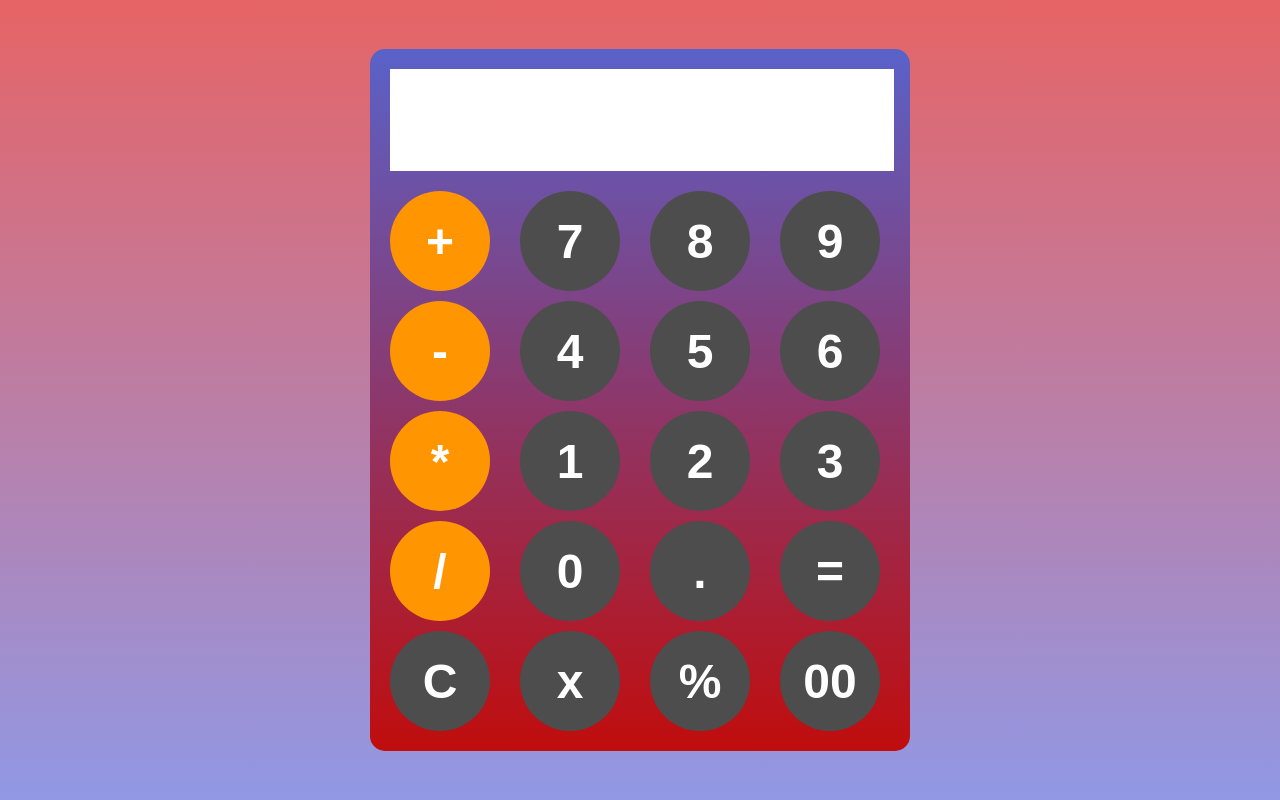
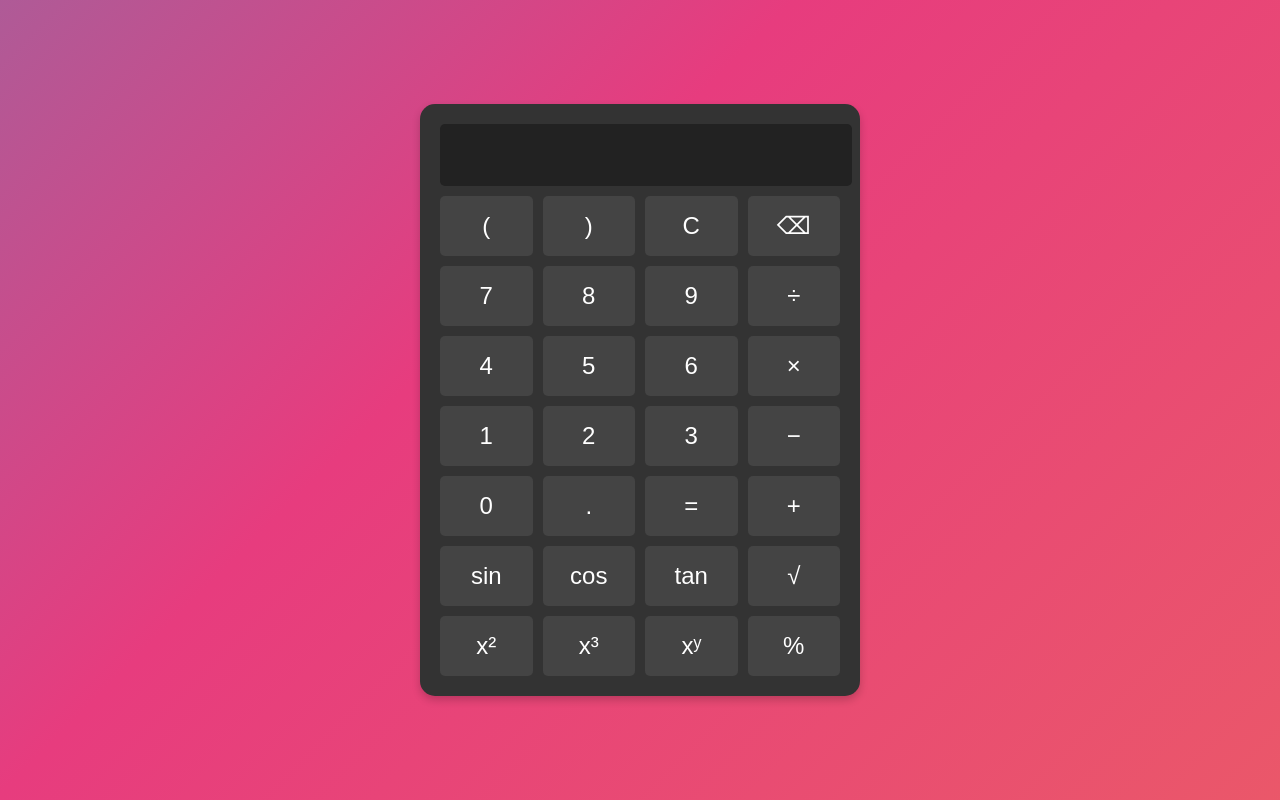
Before and after one commit to limsopheak16/Calculator, a plain HTML site: page index.html in a window 1280 px wide. Drawn offline with Linux system fonts and the light colour scheme.

Commit message:
last update

```diff
--- a/index.html
+++ b/index.html
@@ -8,30 +8,43 @@
     <link rel="stylesheet" href="https://cdnjs.cloudflare.com/ajax/libs/font-awesome/6.7.2/css/all.min.css">
 </head>
 <body>
-    <div class="container" id="calcuator">
+    <div class="container" id="calculator">
         <input class="input-box" id="display" readonly>
+        <div id="keys">
+            <button onclick="appendToDisplay('(')">(</button>
+            <button onclick="appendToDisplay(')')">)</button>
+            <button onclick="clearDisplay()">C</button>
+            <button onclick="deleteOneByOne()">⌫</button>
 
-        <div id="keys">
-            <button onclick="appendTodisplay('+')" class="operator-btn" style="background-color: rgb(255, 149, 0);">+</button>
-            <button onclick="appendTodisplay('7')">7</button>
-            <button onclick="appendTodisplay('8')">8</button>
-            <button onclick="appendTodisplay('9')">9</button>
-            <button onclick="appendTodisplay('-') " class="operator-btn" style="background-color: rgb(255, 149, 0);">-</button>
-            <button onclick="appendTodisplay('4')">4</button>
-            <button onclick="appendTodisplay('5')">5</button>
-            <button onclick="appendTodisplay('6')">6</button>
-            <button onclick="appendTodisplay('*')" class="operator-btn" style="background-color: rgb(255, 149, 0);">*</button>
-            <button onclick="appendTodisplay('1')">1</button>
-            <button onclick="appendTodisplay('2')">2</button>
-            <button onclick="appendTodisplay('3')">3</button>
-            <button onclick="appendTodisplay('/')" class ="operator-btn" style="background-color: rgb(255, 149, 0);">/</button>
-            <button onclick="appendTodisplay('0')">0</button>
-            <button onclick="appendTodisplay('.')">.</button>
-            <button onclick="calsulate()">=</button>
-            <button onclick="clearDisplay()" class="operator-btn">C</button>
-            <button onclick="deleteOnebyone()">x</button>
-            <button onclick="Solve(100)">%</button>
-            <button onclick="appendTodisplay('00')">00</button>
+            <button onclick="appendToDisplay('7')">7</button>
+            <button onclick="appendToDisplay('8')">8</button>
+            <button onclick="appendToDisplay('9')">9</button>
+            <button onclick="appendToDisplay('/')">÷</button>
+
+            <button onclick="appendToDisplay('4')">4</button>
+            <button onclick="appendToDisplay('5')">5</button>
+            <button onclick="appendToDisplay('6')">6</button>
+            <button onclick="appendToDisplay('*')">×</button>
+
+            <button onclick="appendToDisplay('1')">1</button>
+            <button onclick="appendToDisplay('2')">2</button>
+            <button onclick="appendToDisplay('3')">3</button>
+            <button onclick="appendToDisplay('-')">−</button>
+
+            <button onclick="appendToDisplay('0')">0</button>
+            <button onclick="appendToDisplay('.')">.</button>
+            <button onclick="calculate()">=</button>
+            <button onclick="appendToDisplay('+')">+</button>
+
+            <button onclick="calculateSin()">sin</button>
+            <button onclick="calculateCos()">cos</button>
+            <button onclick="calculateTan()">tan</button>
+            <button onclick="calculateSqrt()">√</button>
+
+            <button onclick="calculateSquare()">x²</button>
+            <button onclick="calculateCube()">x³</button>
+            <button onclick="calculatePower()">xʸ</button>
+            <button onclick="calculatePercentage()">%</button>
         </div>
     </div>
     <script src="index.js"></script>
--- a/index.js
+++ b/index.js
@@ -1,6 +1,6 @@
 const display = document.getElementById("display");
 
-function appendTodisplay(input) {
+function appendToDisplay(input) {
   display.value += input;
 }
 
@@ -8,18 +8,48 @@ function clearDisplay() {
   display.value = "";
 }
 
-function calsulate() {
+function deleteOneByOne() {
+  display.value = display.value.slice(0, -1);
+}
+
+function calculate() {
   try {
     display.value = eval(display.value);
   } catch (error) {
     display.value = "Error";
   }
 }
-function Solve(input) {
-  display.value /= input;
+
+function calculateSin() {
+  display.value = Math.sin(eval(display.value));
 }
 
+function calculateCos() {
+  display.value = Math.cos(eval(display.value));
+}
 
-function deleteOnebyone(){
-    display.value = display.value.toString().slice(0, -1);
+function calculateTan() {
+  display.value = Math.tan(eval(display.value));
 }
+
+function calculateSqrt() {
+  display.value = Math.sqrt(eval(display.value));
+}
+
+function calculateSquare() {
+  display.value = Math.pow(eval(display.value), 2);
+}
+
+function calculateCube() {
+  display.value = Math.pow(eval(display.value), 3);
+}
+
+function calculatePower() {
+  let base = eval(display.value);
+  let exponent = prompt("Enter exponent:");
+  display.value = Math.pow(base, exponent);
+}
+
+function calculatePercentage() {
+  display.value = eval(display.value) / 100;
+}
--- a/styles.css
+++ b/styles.css
@@ -1,78 +1,72 @@
-body{
+body {
     margin: 0;
     display: flex;
     justify-content: center;
     align-items: center;
     height: 100vh;
-    background: linear-gradient(#e66465, #9198e5);
-    justify-items: center;
+    background: linear-gradient(-45deg, #ee7752, #e73c7e, #23a6d5, #23d5ab);
+    background-size: 400% 400%;
+    animation: gradientBG 15s ease infinite;
+  }
 
+  @keyframes gradientBG {
+    0% { background-position: 0% 50%; }
+    50% { background-position: 100% 50%; }
+    100% { background-position: 0% 50%; }
   }
-#calcuator{
+
+  #calculator {
     padding: 20px;
     border-radius: 15px;
-    max-width: 500px;
-    overflow: hidden;
-    background: linear-gradient( #5962c9, #c00d0d);
+    max-width: 400px;
+    background-color: #333;
+    box-shadow: 0 4px 8px rgba(0, 0, 0, 0.2);
   }
-#display{
+
+  #display {
     width: 100%;
-    height: 100px;
-    font-size: 4rem;
-    text-align: left;
+    height: 60px;
+    font-size: 2rem;
+    text-align: right;
+    margin-bottom: 10px;
+    padding-right: 10px;
     border: none;
-    background-color: white;
+    border-radius: 5px;
+    background-color: #222;
+    color: white;
   }
-#keys{
-    margin-top: 20px;
+
+  #keys {
     display: grid;
-    grid-template-columns: repeat(4, 120px);
+    grid-template-columns: repeat(4, 1fr);
     gap: 10px;
-    box-shadow: -8px -8px -15px rgba(255, 255, 255, 0.1),5px 5px 15px rgba(0, 0, 255, 0.1);
-    background: transparent;
   }
-button{
-    width: 100px;
-    height: 100px;
-    border-radius: 50px;
+
+  button {
+    height: 60px;
     border: none;
-    background-color: hsl(0, 0%, 30%);
+    border-radius: 5px;
+    background-color: #444;
     color: white;
-    font-size: 3rem;
-    font-weight: bold;
+    font-size: 1.5rem;
     cursor: pointer;
+    transition: background-color 0.2s, transform 0.1s;
+  }
 
+  button:hover {
+    background-color: #555;
   }
-button:hover{
-    background-color: hsl(0, 0%, 40%);
+
+  button:active {
+    transform: scale(0.95);
   }
-button:active{
-    background-color: hsl(0, 0%, 50%);
-}
-.oprator-btn{
-    background-color: hsl(35, 100%, 55%);
-}
-.oprator-btn:hover{
-    background-color: hsl(35, 100%, 65%);
-}
-.oprator-btn:active{
-    background-color: hsl(35, 100%, 75%);
-}
+
   @media (max-width: 600px) {
-    #calcuator {
-        width: 100%;
-        padding: 10px;
-    }
-    #display {
-        font-size: 24px;
-        height: 60px;
+    #calculator {
+      width: 90%;
     }
     button {
-        height: 60px;
-        font-size: 24px;
-    }
-    #keys {
-        grid-template-columns: repeat(4, 1fr);
-        gap: 5px;
+      height: 50px;
+      font-size: 1.2rem;
     }
   }
```
Lines whose indentation alone changed are shown as unchanged.
